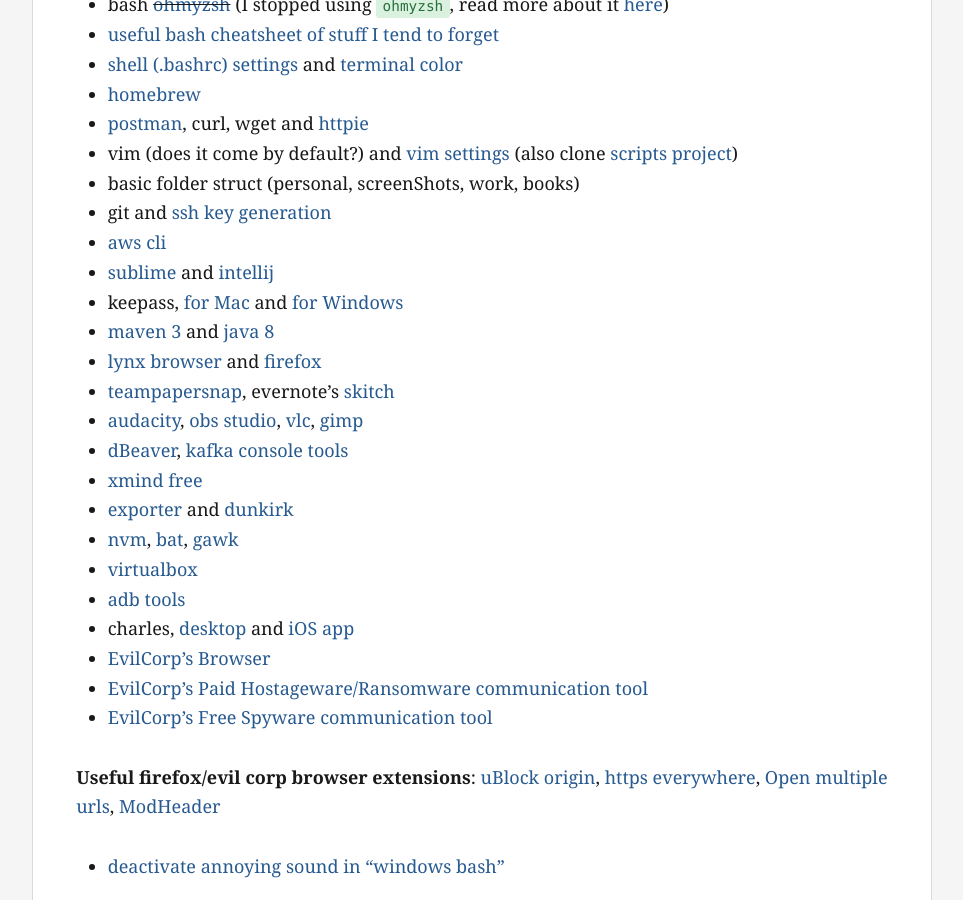
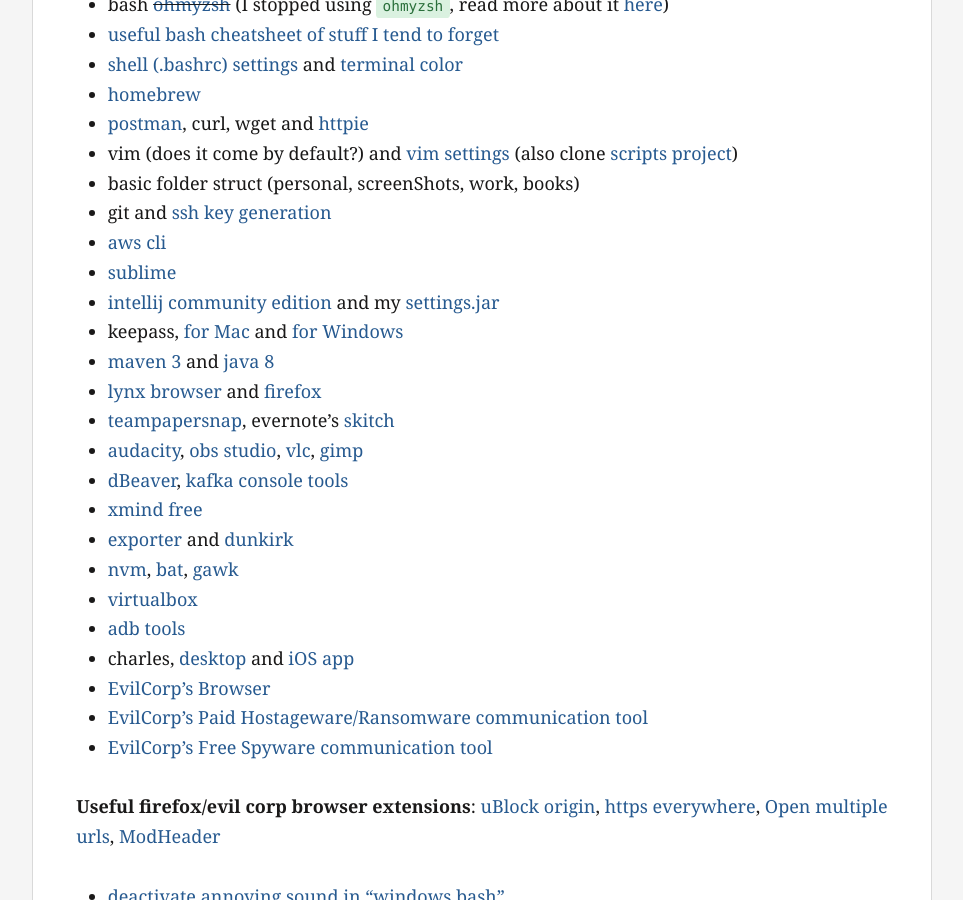
Before and after one commit to filfreire/filfreire.github.io, a Jekyll site: the page built from onboard.md, in a window 1280 px wide and 900 px high, scrolled down 649 px. Shown: the whole window, without its empty margins (158-1121 px from the left). Built offline with Jekyll 4.4.1, drawn with Linux system fonts in a browser that asks for light colours.

Commit message:
add intellij settings.jar

```diff
--- a/onboard.md
+++ b/onboard.md
@@ -21,7 +21,8 @@
 - basic folder struct (personal, screenShots, work, books)
 - git and [ssh key generation](https://help.github.com/articles/generating-a-new-ssh-key-and-adding-it-to-the-ssh-agent/)
 - [aws cli](https://aws.amazon.com/cli/)
-- [sublime](https://www.sublimetext.com/) and [intellij](https://www.jetbrains.com/idea/)
+- [sublime](https://www.sublimetext.com/)
+- [intellij community edition](https://www.jetbrains.com/idea/) and my [settings.jar](/assets/settings.jar)
 - keepass, [for Mac](https://www.keepassx.org/) and [for Windows](https://keepass.info/)
 - [maven 3](https://stackoverflow.com/questions/8826881/maven-install-on-mac-os-x) and [java 8](https://stackoverflow.com/questions/24342886/how-to-install-java-8-on-mac)
 - [lynx browser](https://lynx.browser.org/) and [firefox](https://www.mozilla.org/pt-PT/firefox/new/)
```
Also changed, not shown: 1 other file.
